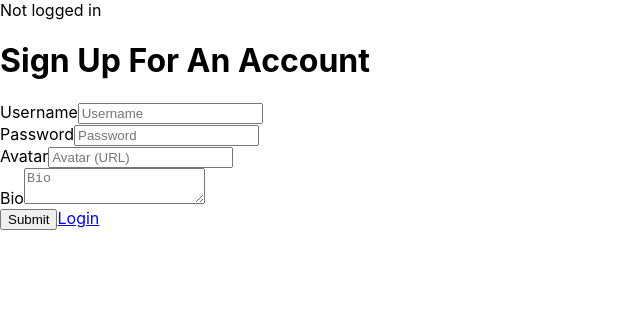
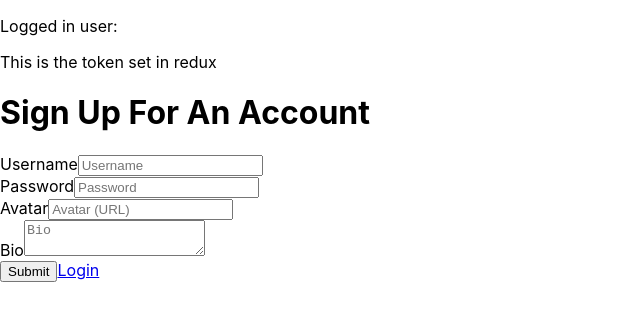
Before and after one commit to warumNicht/arch-frontend, a React (Create React App) app: page / in a window 1280 px wide. Shown: the top 320 px of the page, without its empty margins (0-640 px from the left). Built offline with nearby package versions, Linux system fonts and the light colour scheme.

Commit message:
connected component with mapStateToProps - function keyword

```diff
--- a/src/containers/profileContainer.tsx
+++ b/src/containers/profileContainer.tsx
@@ -6,10 +6,17 @@
     render() {
       return (
        <div>
-        {this.props.token ? this.props.token : 'Not logged in'}
+           <p>Logged in user:</p>
+           <div>{this.props.token ? this.props.token : 'Not logged in'}</div>
        </div>
       )
     }
   }
 
-export default ProfileContainer;
+  const mapStateToProps = function(state:any) {
+      return {
+        token: state.token
+      }
+    }
+
+  export default connect(mapStateToProps)(ProfileContainer);
```
Lines whose indentation alone changed are shown as unchanged.
